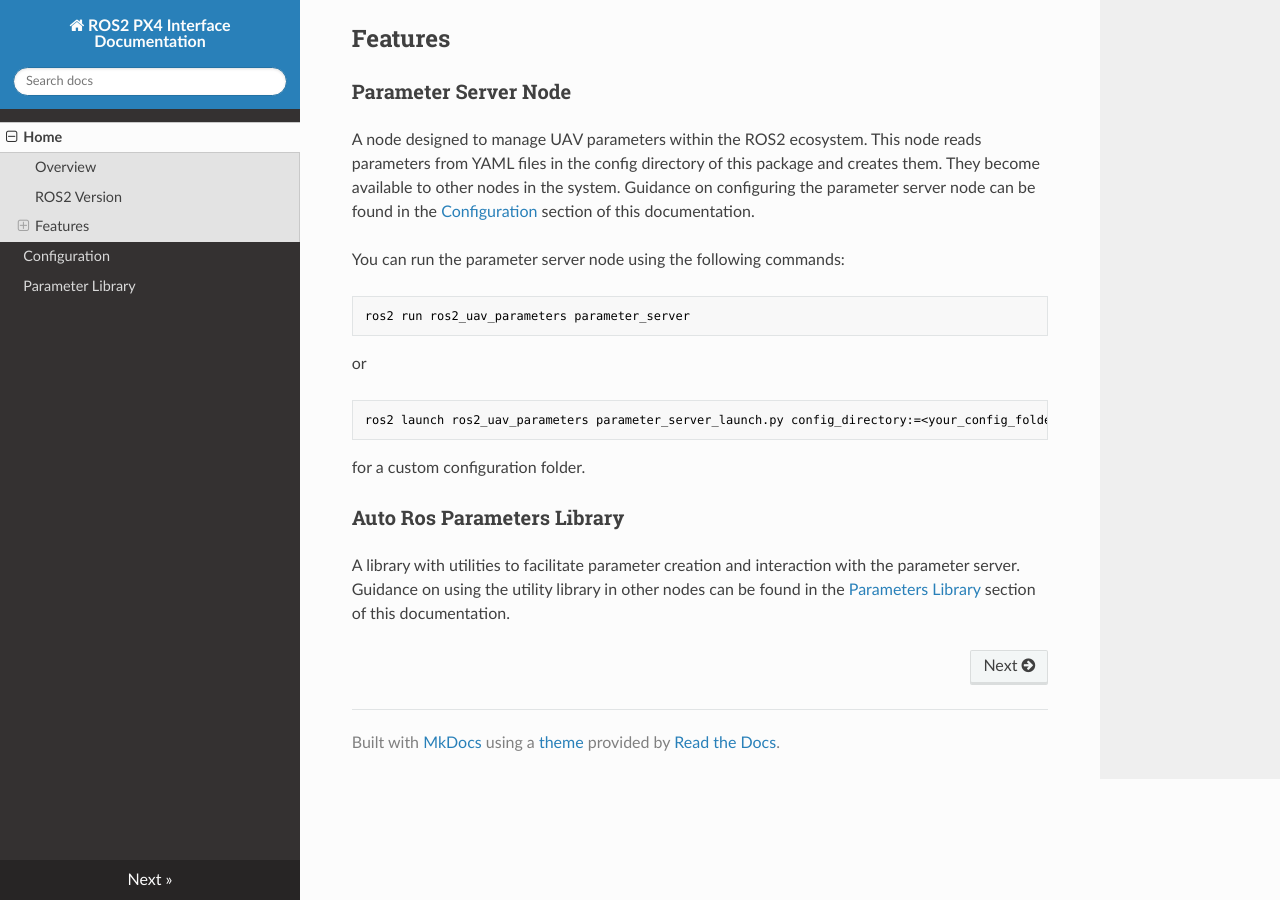
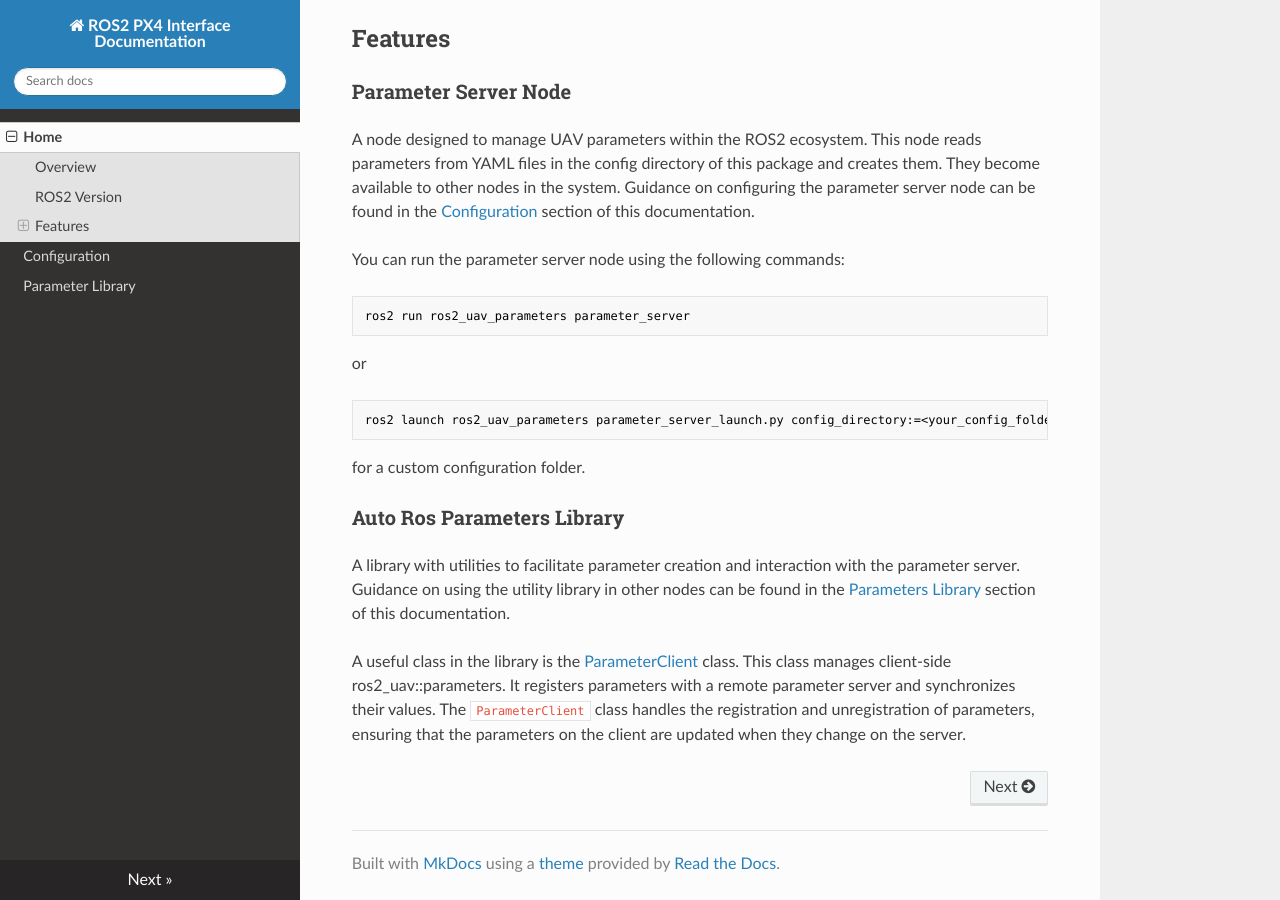
Before and after one commit to Robotsix-UAV/ros2_uav_parameters, an MkDocs documentation site: the page built from docs/index.md, in a window 1280 px wide and 900 px high, scrolled down 562 px. Built offline with MkDocs 1.6.1, drawn with Linux system fonts in a browser that asks for light colours; nearby versions of some CDN libraries.

Commit message:
ongoing work

```diff
--- a/docs/index.md
+++ b/docs/index.md
@@ -33,3 +33,5 @@ for a custom configuration folder.
 ### Auto Ros Parameters Library
 
 A library with utilities to facilitate parameter creation and interaction with the parameter server. Guidance on using the utility library in other nodes can be found in the [Parameters Library](parameter_library.md) section of this documentation.
+
+A useful class in the library is the [ParameterClient](parameter_library.md#ros2_uav::parameters::ParameterClient) class. This class manages client-side ros2_uav::parameters. It registers parameters with a remote parameter server and synchronizes their values. The `ParameterClient` class handles the registration and unregistration of parameters, ensuring that the parameters on the client are updated when they change on the server.
```
